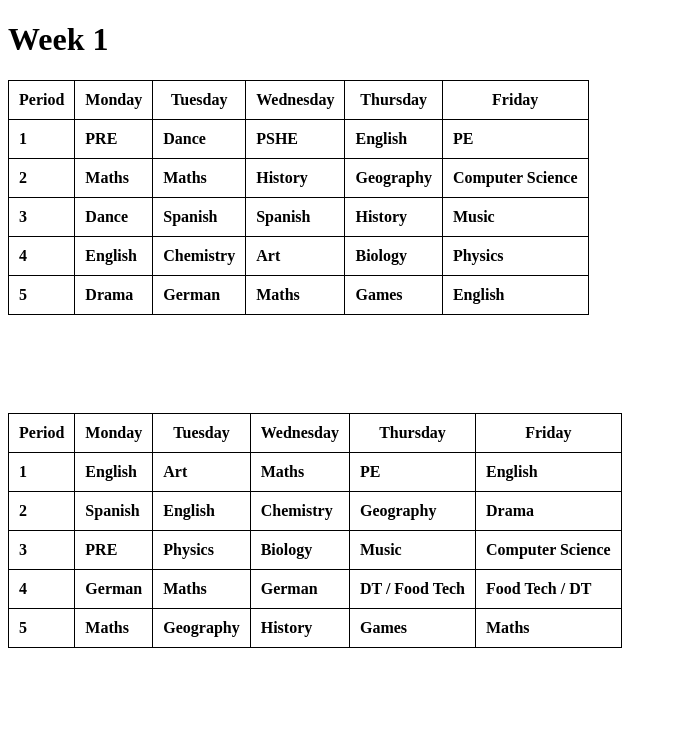
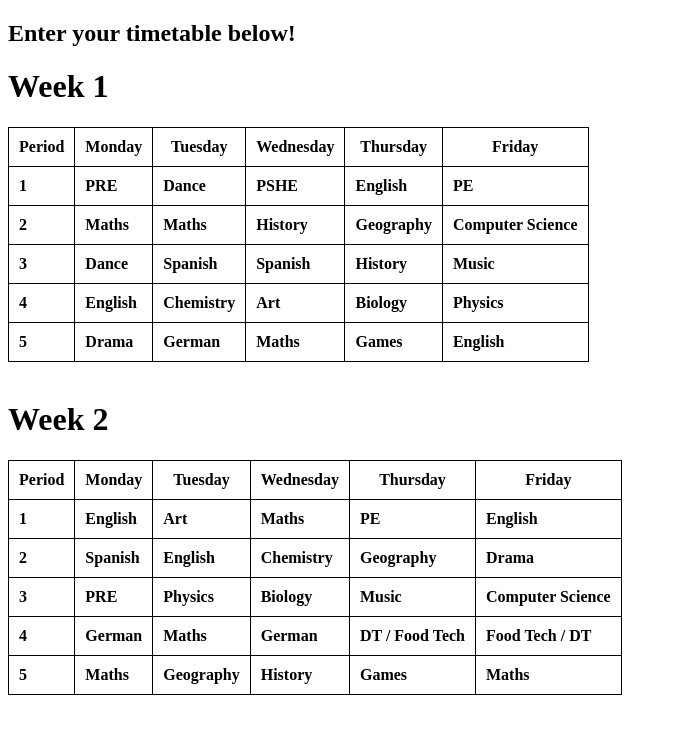
Before and after one commit to BruneCoding/Brungle-Temporary-Custom-Timetable-Feature, a plain HTML site: page index.html in a window 1280 px wide. Shown: the whole page, without its empty margins (0-677 px from the left). Drawn offline with Linux system fonts and the light colour scheme.

Commit message:
Update index.html

```diff
--- a/index.html
+++ b/index.html
@@ -117,10 +117,12 @@
             makeEditable('table1');
             makeEditable('table2');
         });
+
+        alert('This document will save. You do not need to worry!');
     </script>
 </head>
 <body>
-
+<h2> Enter your timetable below! </h2>
 <div id="table1">
     <h1> Week 1 </h1>
     <b>
@@ -178,7 +180,7 @@
 
 <div id="table2">
     <br>
-    <h1 style="color: white"> Week 2 </h1>
+    <h1> Week 2 </h1>
     <table class="timetable">
         <tr>
             <th>Period</th>
```
